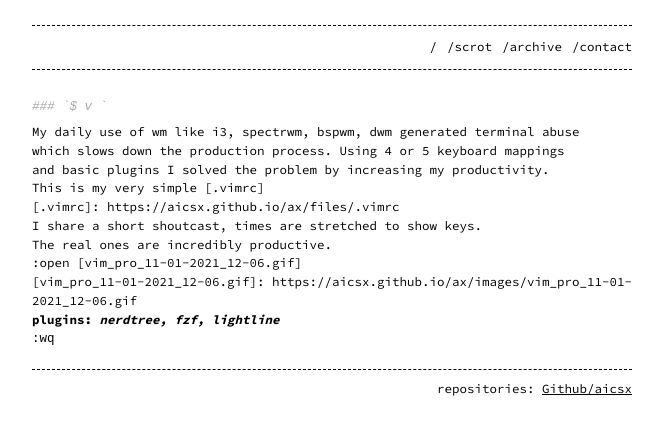
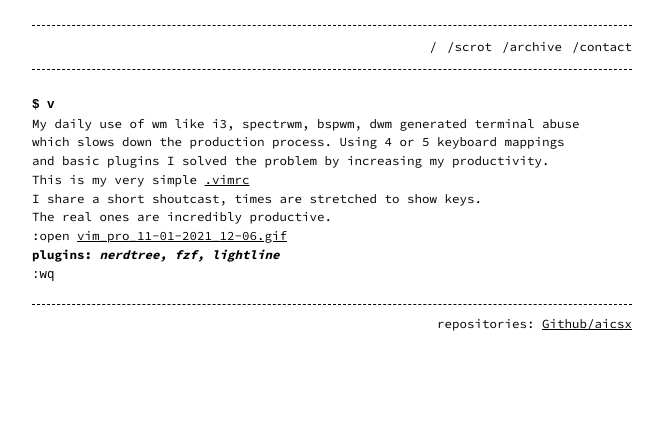
Before and after one commit to aicsx/ax, a Jekyll site: the page built from _posts/2021-01-11-vim_productivity.md, in a window 1280 px wide. Shown: the top 435 px of the page, without its empty margins (308-971 px from the left). Built offline with Jekyll 4.4.1, drawn with Linux system fonts in a browser that asks for light colours.

Commit message:
link fix: vim_productivity

```diff
--- a/_posts/2021-01-11-vim_productivity.md
+++ b/_posts/2021-01-11-vim_productivity.md
@@ -5,25 +5,24 @@ date:   2021-01-11 12:26:10 +0200
 categories: blog
 ---
 
-{% highlight bash %}
 ### `$ v `
-{% endhighlight %}
 
 My daily use of wm like i3, spectrwm, bspwm, dwm generated terminal abuse
 which slows down the production process. Using 4 or 5 keyboard mappings
 and basic plugins I solved the problem by increasing my productivity.
 
+This is my very simple [.vimrc](https://aicsx.github.io/ax/files/.vimrc)
 
-This is my very simple [.vimrc]
-[.vimrc]: https://aicsx.github.io/ax/files/.vimrc
 
 I share a short shoutcast, times are stretched to show keys.
 
-
 The real ones are incredibly productive.
 
-:open [vim_pro_11-01-2021_12-06.gif]
-[vim_pro_11-01-2021_12-06.gif]: https://aicsx.github.io/ax/images/vim_pro_11-01-2021_12-06.gif
+
+
+:open [vim_pro_11-01-2021_12-06.gif](https://aicsx.github.io/ax/images/vim_pro_11-01-2021_12-06.gif)
+
+
 
 **plugins: *nerdtree, fzf, lightline***
 
```
